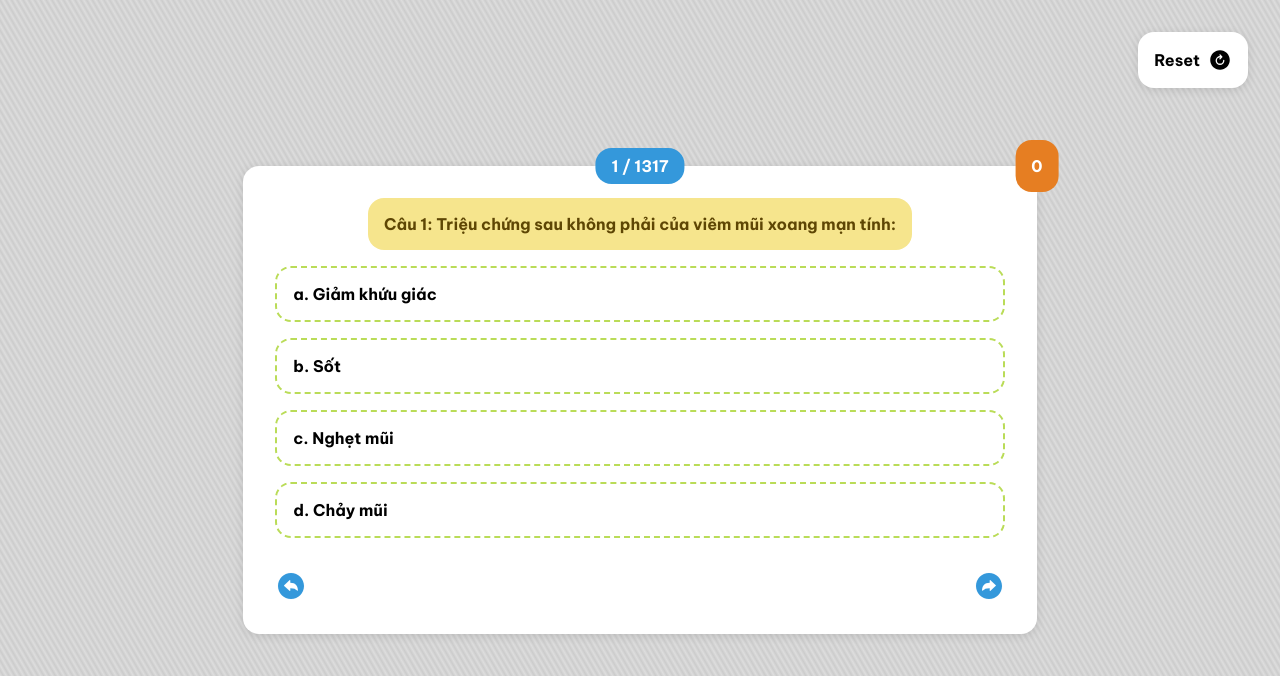
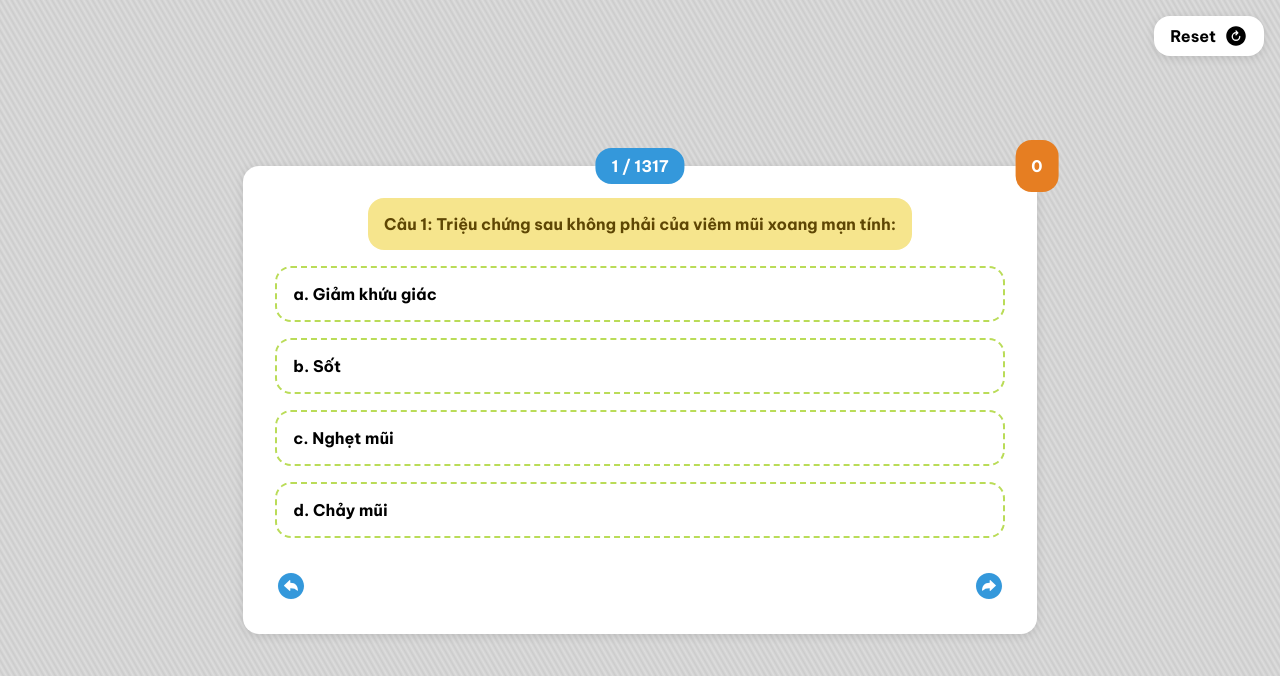
Before and after one commit to Yamsunsee/Quizzz, a website: page index.html in a window 1280 px wide. Drawn offline with nearby package versions, Linux system fonts and the light colour scheme.

Commit message:
Update styles

```diff
--- a/src/styles/scss/main.scss
+++ b/src/styles/scss/main.scss
@@ -12,13 +12,13 @@ body {
 
 .reset {
   position: absolute;
-  right: 2rem;
-  top: 2rem;
+  right: 1rem;
+  top: 1rem;
   display: flex;
   align-items: center;
   background-color: #fff;
   box-shadow: rgba(99, 99, 99, 0.2) 0px 2px 8px 0px;
-  padding: 1rem;
+  padding: 0.5rem 1rem;
   border-radius: 1rem;
   transition: ease-out 0.3s;
   font-weight: bold;
```
Also changed, not shown: src/styles/css/main.min.css, 1 other file.
